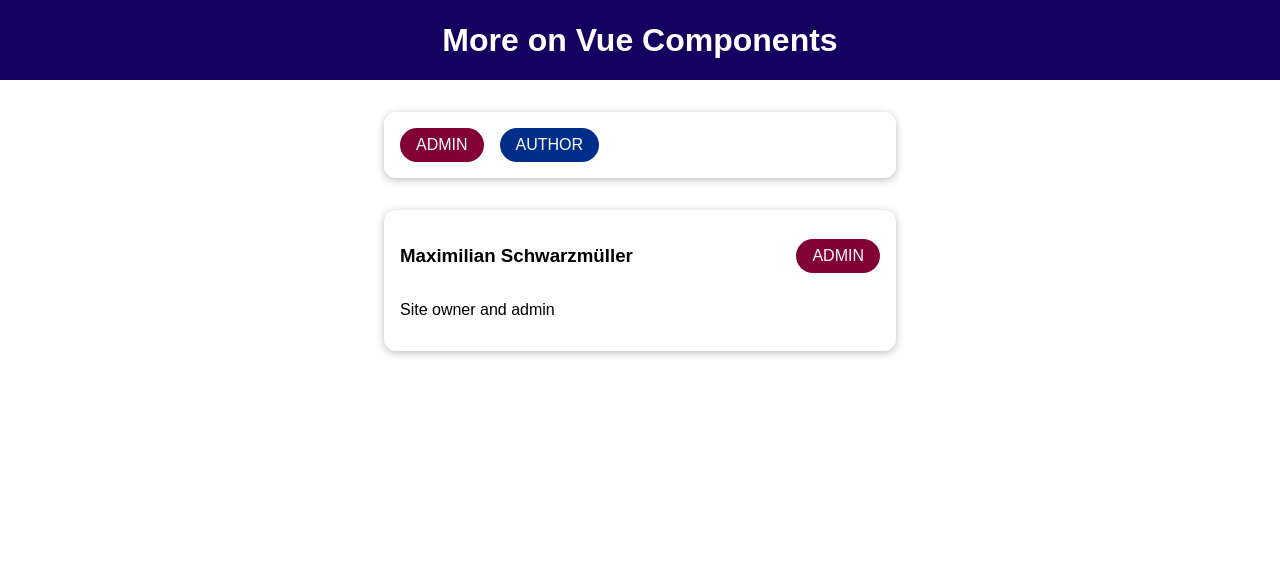
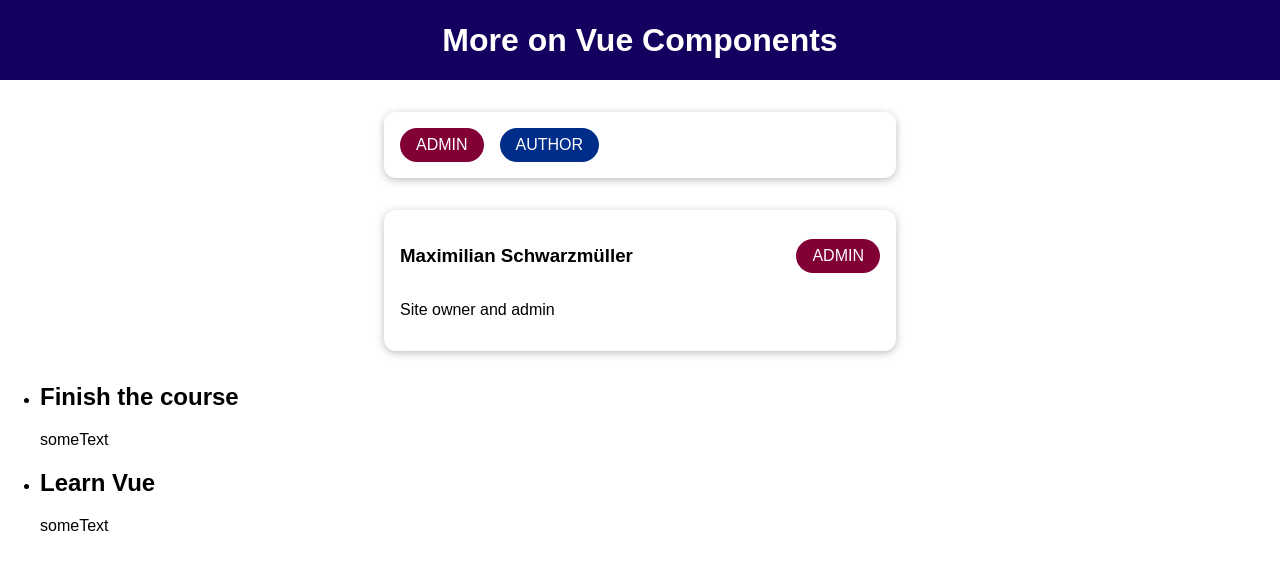
Before and after one commit to panaram1ks/vue-01-starting-project, a Vue app in the folder diving-deeper-components-01-starting-setup/: page / in a window 1280 px wide. Shown: the top 570 px of the page. Built offline with nearby package versions, Linux system fonts and the light colour scheme.

Commit message:
Scoped Slots

```diff
--- a/diving-deeper-components-01-starting-setup/src/App.vue
+++ b/diving-deeper-components-01-starting-setup/src/App.vue
@@ -8,13 +8,21 @@
       :info-text="activeUser.description"
       :role="activeUser.role"
     ></user-info>
+    <course-goals>
+      <template #default="slotProps">
+        <h2>{{ slotProps.item }}</h2>
+        <p>{{ slotProps.anotherProp }}</p>
+      </template>
+    </course-goals>
   </div>
 </template>
 
 <script>
 import TheHeader from "./components/TheHeader.vue";
-import BadgeList from './components/BadgeList.vue';
-import UserInfo from './components/UserInfo.vue';
+import BadgeList from "./components/BadgeList.vue";
+import UserInfo from "./components/UserInfo.vue";
+import CourseGoals from "./components/CourseGoals.vue";
+
 export default {
   // components: {
   //   "the-header": TheHeader,
@@ -23,6 +31,7 @@ export default {
     TheHeader,
     UserInfo,
     BadgeList,
+    CourseGoals,
   },
   data() {
     return {
--- /dev/null
+++ b/diving-deeper-components-01-starting-setup/src/components/CourseGoals.vue
@@ -0,0 +1,17 @@
+<template>
+  <ul>
+    <li v-for="goal in goals" :key="goal">
+      <slot v-bind:item="goal" another-prop="someText" ></slot>
+    </li>
+  </ul>
+</template>
+
+<script>
+export default {
+  data() {
+    return {
+      goals: ["Finish the course", "Learn Vue"],
+    };
+  },
+};
+</script>
```
